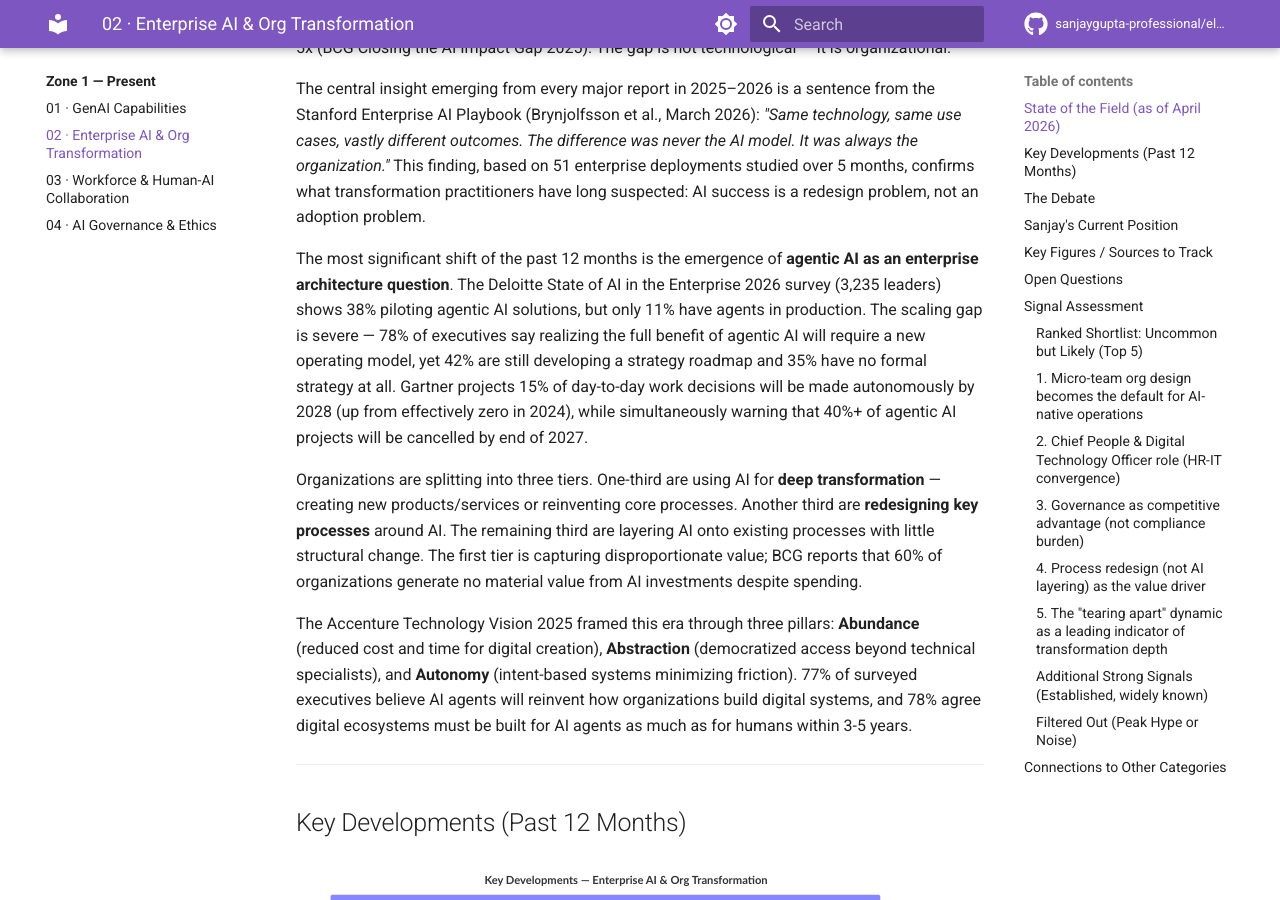
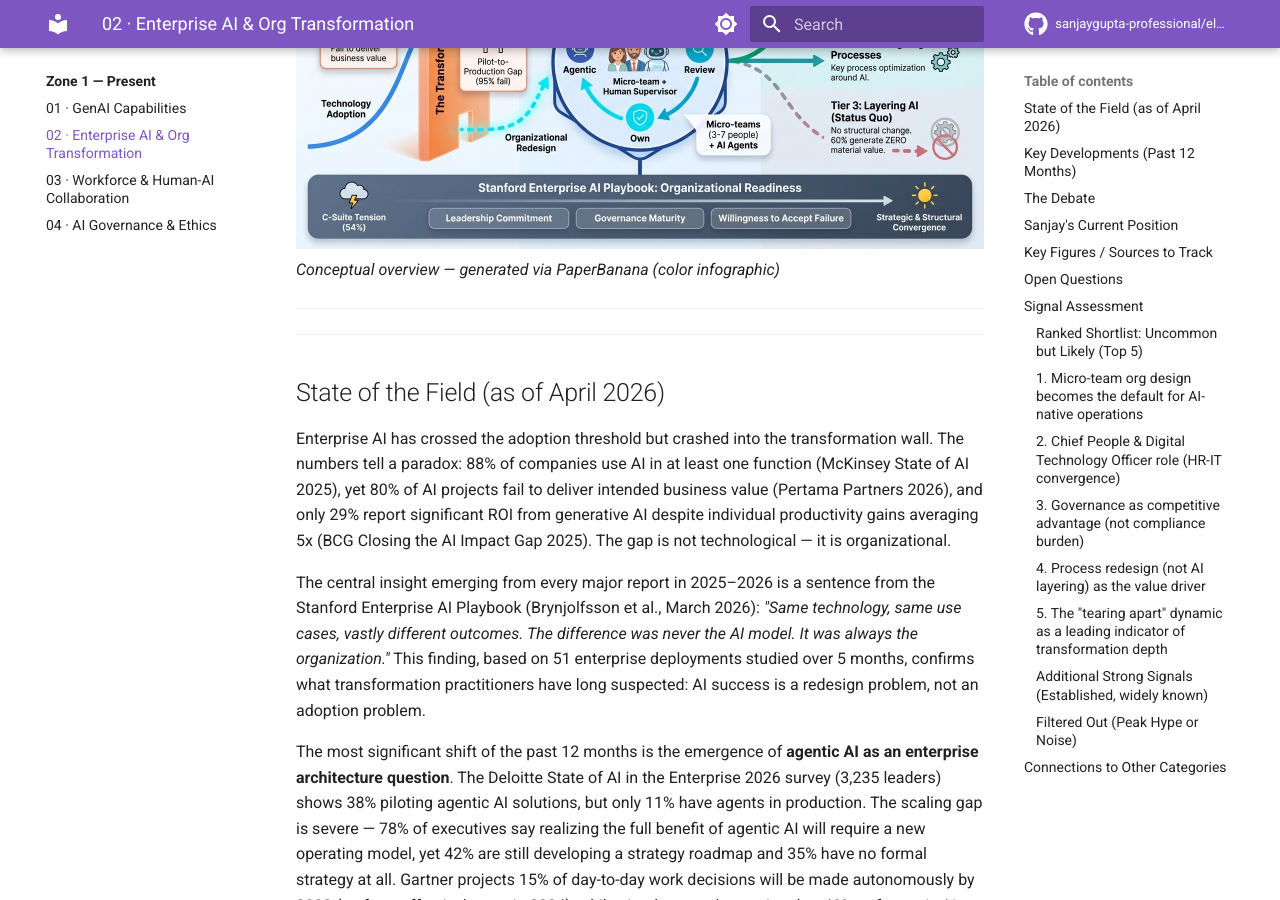
Before and after one commit to sanjaygupta-professional/elite-research-pipeline, an MkDocs documentation site: the page built from knowledge-system/baseline/zone1-present-intelligence/02-enterprise-ai-org-transformation.md, in a window 1280 px wide and 900 px high, scrolled down 489 px. Built offline with MkDocs 1.6.1 and Material for MkDocs 9.7.7, drawn with Linux system fonts in a browser that asks for light colours; comment, search, counter and statistics services are not loaded; some of the changed text lies outside the part shown.

Commit message:
Add PaperBanana diagrams for Enterprise AI category (pilot 1)
Generated 3 publication-quality diagrams via PaperBanana (Gemini):
- concept-diagram-b.png: AI Paradox, Agentic Operating Model, Org Tiers
- signal-landscape-b.png: 5 ranked signals on Evidence vs. Time Horizon quadrant
- connections-map-b.png: Hub-and-spoke map to 6 related categories

Canonical images committed; alternate candidates (_0/_1/_2) gitignored
for local review but kept in working tree.

Co-Authored-By: Claude Sonnet 4.6 <noreply@anthropic.com>

```diff
--- a/knowledge-system/baseline/zone1-present-intelligence/02-enterprise-ai-org-transformation.md
+++ b/knowledge-system/baseline/zone1-present-intelligence/02-enterprise-ai-org-transformation.md
@@ -2,6 +2,13 @@
 **Zone:** 1 — Present Intelligence
 **Last updated:** April 2026
 **Baseline status:** COMPLETE
+
+---
+
+![Enterprise AI & Org Transformation — Concept Diagram](../../assets/images/enterprise-ai-org-transformation/concept-diagram-b.png)
+*Conceptual overview — generated via PaperBanana (color infographic)*
+
+---
 
 ---
 
@@ -118,6 +125,9 @@ The biggest risk I see: **transformation theater** — organizations claiming AI
 
 ## Signal Assessment
 
+![Signal Landscape — Enterprise AI & Org Transformation](../../assets/images/enterprise-ai-org-transformation/signal-landscape-b.png)
+*Signal landscape (Evidence vs. Time Horizon) — PaperBanana*
+
 
 ### Ranked Shortlist: Uncommon but Likely (Top 5)
 
@@ -174,6 +184,9 @@ The biggest risk I see: **transformation theater** — organizations claiming AI
 
 ## Connections to Other Categories
 
+![Enterprise AI & Org Transformation — Connections Map](../../assets/images/enterprise-ai-org-transformation/connections-map-b.png)
+*Category connections map — generated via PaperBanana*
+
 
 - **Category 01 (GenAI Capabilities):** Agent reliability (~55% on SWE-bench) directly constrains enterprise agentic deployment. As capability improves, the organizational design requirements shift.
 - **Category 03 (Workforce & Human-AI Collaboration):** Micro-team org design and the middle management question feed directly into workforce implications. The "delegate, review, own" model reshapes every job description.
```
Also changed, not shown: knowledge-system/assets/images/enterprise-ai-org-transformation/concept-diagram-b.png (added), knowledge-system/assets/images/enterprise-ai-org-transformation/connections-map-b.png (added), knowledge-system/assets/images/enterprise-ai-org-transformation/signal-landscape-b.png (added), 1 other file.
